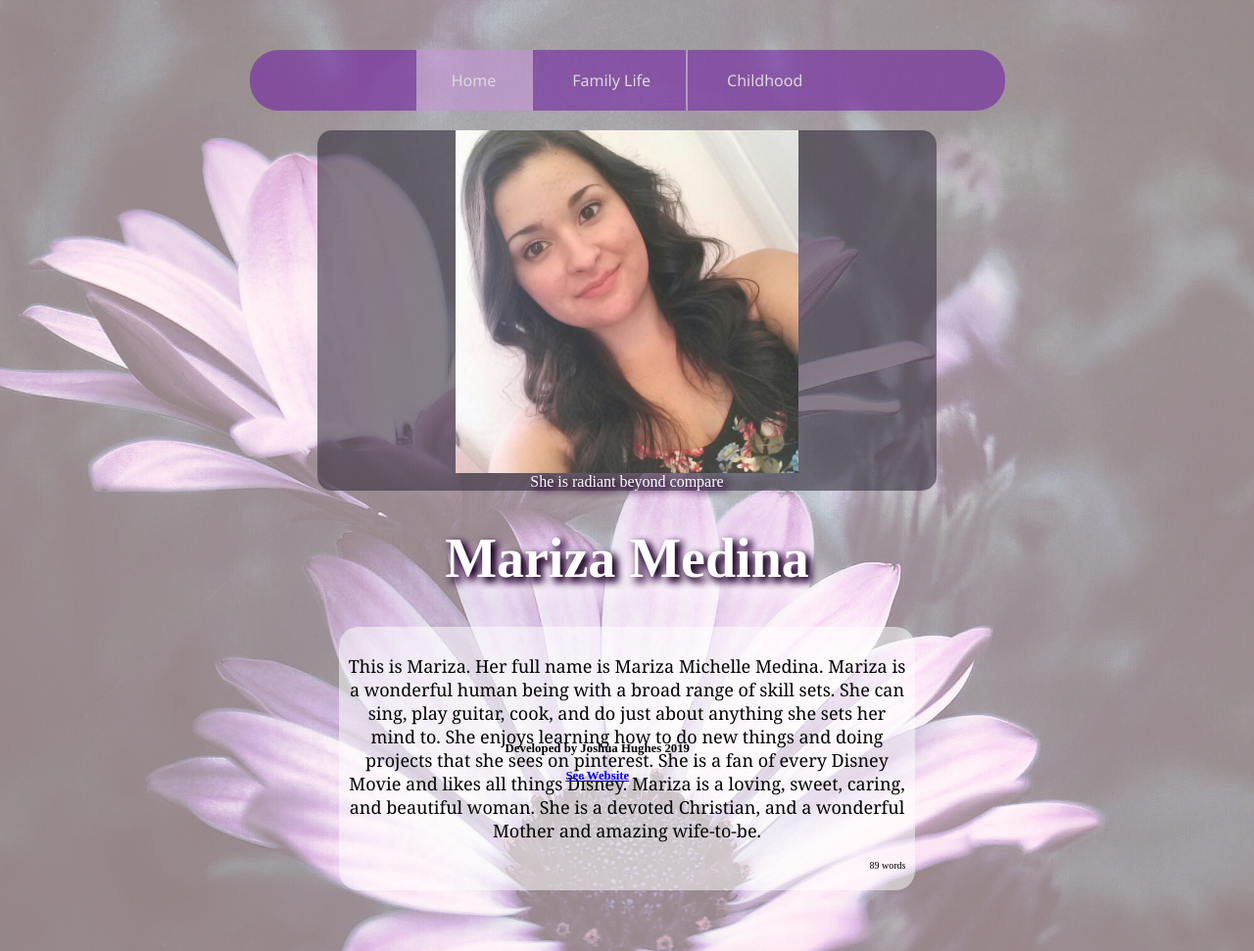
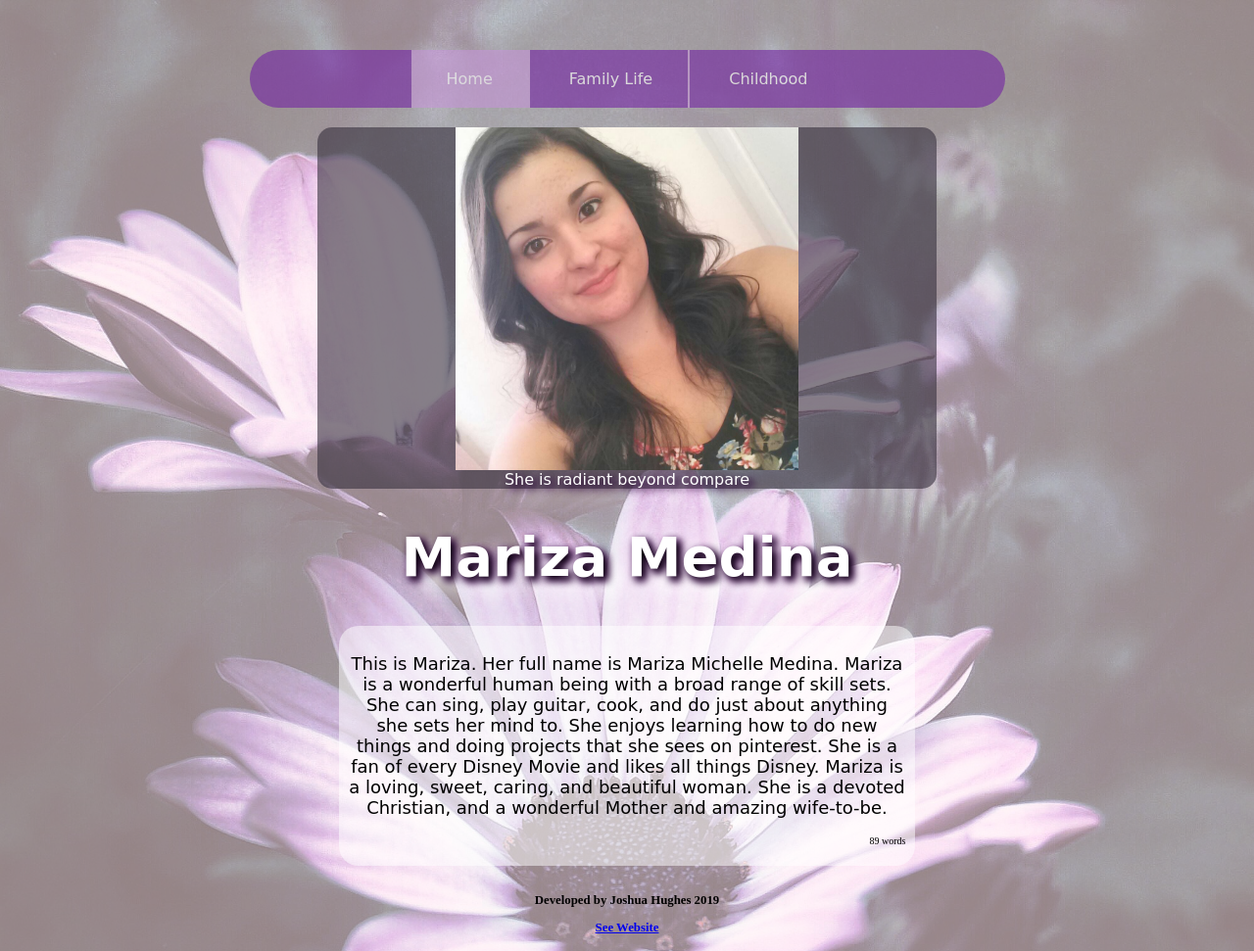
Before and after one commit to joshie373/biosite, a plain HTML site: page index.html in a window 1280 px wide. Shown: the whole page at 98% size. Before the commit the page ends 917 px from the top, so only its background shows below. Drawn offline with nearby package versions, Linux system fonts and the light colour scheme; a script that the page names is missing.

Commit message:
4/30 edit
-added vendor prefixes
-changed font families using google font stacks
-modified footer to be sticky and not fixed
-added comments for style sections

```diff
--- a/CSS/styles.css
+++ b/CSS/styles.css
@@ -4,6 +4,9 @@
   top: 0;
   left: 0;
   z-index: -1;
+}
+html{
+height: 100%;
 }
 
 /* --------Nav Bar Styles----------- */
@@ -29,7 +32,7 @@ nav ul li {
   display: inline;
   padding: 20px;
   border-right: solid 2px rgb(197, 148, 216);
-    font-family: 'Segoe UI', Tahoma, Geneva, Verdana, sans-serif;
+  font-family: 'Lobster', cursive;
 }
 
 nav ul li:hover{
@@ -70,6 +73,7 @@ body>.carouselWrap{
 }
 .carouselWrap .mySlides{
 margin: auto;
+-o-object-fit: contain;
    object-fit: contain;
 min-width: 60%;
 max-height: 350px;
@@ -87,6 +91,7 @@ body>.carouselWrap{
 margin: auto;
 border-bottom-left-radius: 15px;
 border-bottom-right-radius: 15px;
+font-family: 'Courgette', cursive;
 }
 
 
@@ -109,10 +114,13 @@ body>.carouselWrap{
 }
 h1{
 font-size: 3.5em;
+font-family: 'Merienda', cursive;
+font-weight: 700;
 }
 
 /*------End Title styles-------------- */
 
+/*------Start description styles-------------- */
 .descriptionWrap{
 width: 45%;
 background-color: rgba(255, 255, 255, 0.5);
@@ -123,7 +131,7 @@ h1{
 }
 
 .description{
-  font-family: Cambria, Cochin, Georgia, Times, 'Times New Roman', serif;
+font-family: 'Merienda', cursive;
 font-size: 18px;
 }
 
@@ -131,6 +139,11 @@ p#wordCount{
 text-align: right;
 font-size: 10px;
 }
+
+/*------end description styles-------------- */
+
+/*------miscellaneous styles-------------- */
+
 
 .block{
 display: block;
@@ -140,13 +153,15 @@ p#wordCount{
 }
 
 footer{
-  margin: auto;
-  text-align: center;
-  bottom: 0;
-  right: 45%;
-  position: fixed;
+position: relative;
 color: rgba(0, 0, 0);
 font-size: .8em;
-  display: inline-block;
 font-weight: bold;
+
+padding: 1rem;
+right: 0;
+bottom: 0;
+left: 0;
+padding: 1rem;
+text-align: center;
 }
```
Lines whose indentation alone changed are shown as unchanged.
